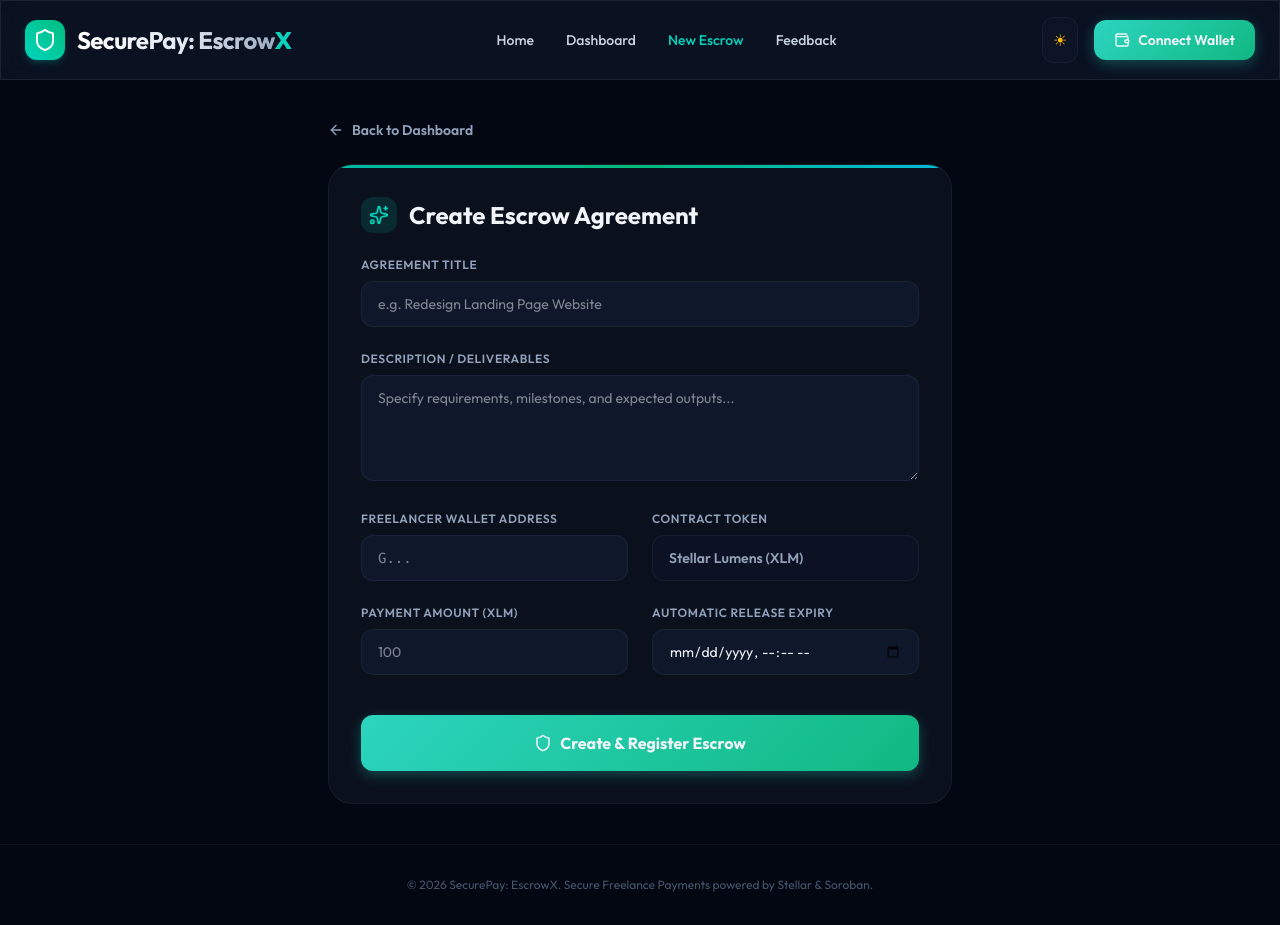
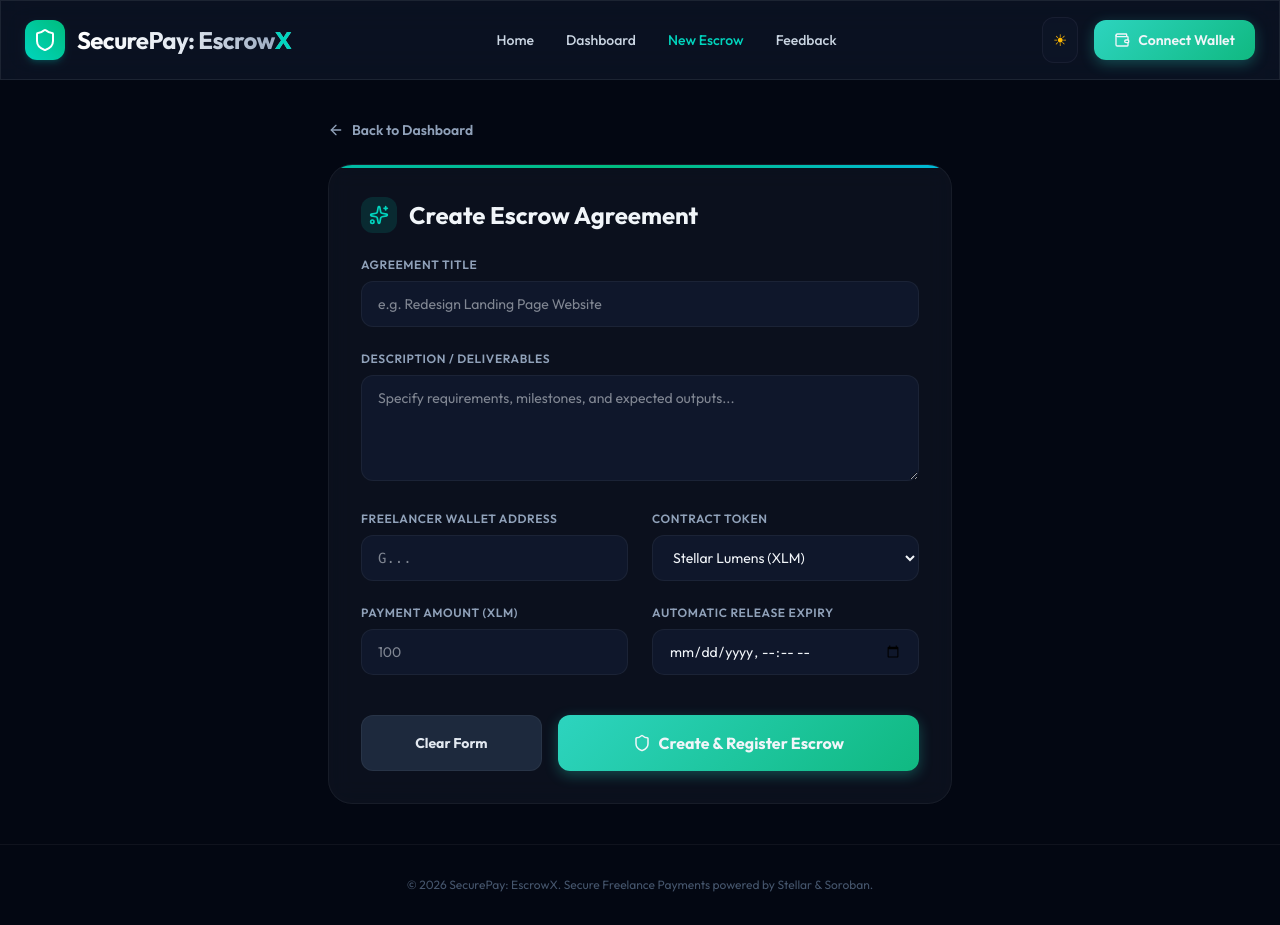
Before and after one commit to anishkumar79/SecurePay-EscrowX, a React (Vite) app in the folder frontend/: page /create in a window 1280 px wide. Built offline with nearby package versions, Linux system fonts and the light colour scheme; no server answers; what @creit.tech/stellar-wallets-kit, @stellar/stellar-sdk would draw is missing.

Commit message:
feat: add form clear button and token selection dropdown

```diff
--- a/frontend/src/pages/CreateEscrow.jsx
+++ b/frontend/src/pages/CreateEscrow.jsx
@@ -165,9 +165,13 @@
 
             <div className="space-y-2">
               <label className="block text-xs font-semibold uppercase tracking-wider text-slate-400">Contract Token</label>
-              <div className="w-full bg-slate-900/60 border border-white/5 rounded-xl px-4 py-3 text-slate-400 text-sm font-semibold select-none">
-                Stellar Lumens (XLM)
-              </div>
+              <select
+                disabled={loading}
+                className="w-full bg-slate-900 border border-white/5 rounded-xl px-4 py-3 text-slate-100 focus:outline-none focus:border-teal-500 transition duration-200 text-sm"
+              >
+                <option value="XLM">Stellar Lumens (XLM)</option>
+                <option value="USDC" disabled>USD Coin (USDC) - Coming Soon</option>
+              </select>
             </div>
           </div>
 
@@ -200,11 +204,25 @@
             </div>
           </div>
 
-          <div className="pt-4">
+          <div className="pt-4 flex gap-4">
+            <button
+              type="button"
+              disabled={loading}
+              onClick={() => {
+                setTitle('');
+                setDescription('');
+                setFreelancer('');
+                setAmount('');
+                setReleaseDate('');
+              }}
+              className="w-1/3 bg-slate-800 hover:bg-slate-700 text-slate-200 border border-white/5 flex items-center justify-center gap-2 py-4 rounded-xl font-bold cursor-pointer transition disabled:opacity-50 text-sm"
+            >
+              Clear Form
+            </button>
             <button
               type="submit"
               disabled={loading}
-              className="w-full gradient-btn flex items-center justify-center gap-2 py-4 rounded-xl font-bold cursor-pointer transition disabled:opacity-50 text-base"
+              className="w-2/3 gradient-btn flex items-center justify-center gap-2 py-4 rounded-xl font-bold cursor-pointer transition disabled:opacity-50 text-base"
             >
               {loading ? (
                 <>
```
